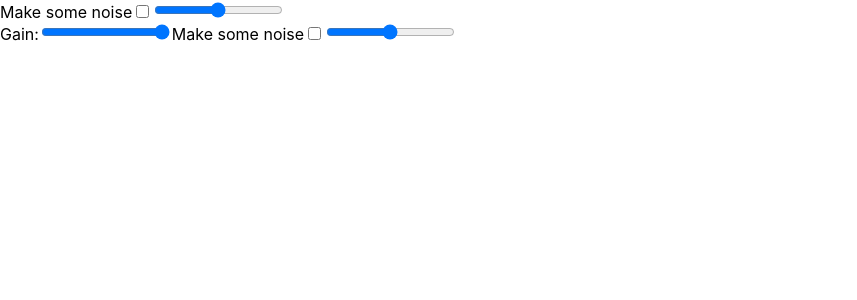
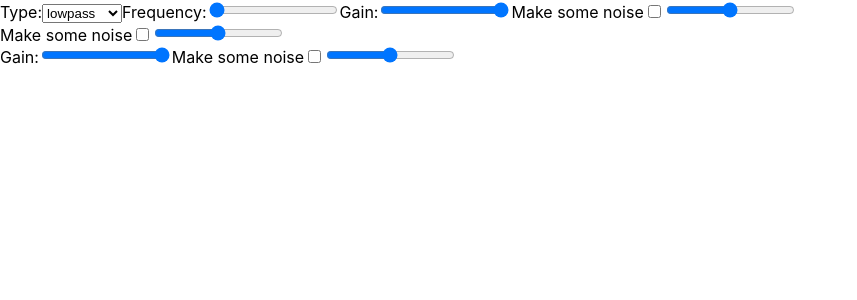
Before and after one commit to ath92/react-webaudio, a React (Create React App) app: page / in a window 1280 px wide. Shown: the top 300 px of the page, without its empty margins (0-857 px from the left). Built offline with nearby package versions, Linux system fonts and the light colour scheme.

Commit message:
Added BiQuadFilterNode

```diff
--- a/src/App.tsx
+++ b/src/App.tsx
@@ -2,10 +2,14 @@ import React from 'react';
 import OscillatorNode from './components/OscillatorNode';
 import AudioContextNode from './components/AudioContextNode';
 import GainNode from './components/GainNoide';
+import BiQuadFilterNode from './components/BiQuadFilterNode';
 
 const App: React.FC = () => {
   return (
     <AudioContextNode>
+      <BiQuadFilterNode>
+        <OscillatorNode />
+      </BiQuadFilterNode>
       <OscillatorNode />
       <GainNode>
         <OscillatorNode />
--- /dev/null
+++ b/src/components/BiQuadFilterNode.tsx
@@ -0,0 +1,85 @@
+import React, { FC, useContext, useEffect, useState } from 'react';
+import DestinationContext from '../context/DestinationContext';
+import AudioContextContext from '../context/AudioContextContext';
+
+const gainRange = 100;
+
+interface Props {
+    frequency?: number,
+    detune?: number,
+    Q?: number,
+    gain?: number,
+    type?: string,
+}
+
+const BiQuadFilterNode: FC<Props> = props => {
+    const audioCtx = useContext(AudioContextContext);
+    const destination = useContext(DestinationContext);
+    const [frequency, setFrequency] = useState(props.frequency || 100);
+    const [gain, setGain] = useState(props.gain || 1);
+    const [filterNode] = useState<BiquadFilterNode>(audioCtx.createBiquadFilter());
+
+    // connect node
+    useEffect(() => {
+        filterNode.connect(destination);
+        return () => filterNode.disconnect(destination);
+    }, [audioCtx]);
+
+    // handle updates to gain
+    useEffect(() => {
+        filterNode.gain.setValueAtTime(gain, audioCtx.currentTime);
+    }, [gain]);
+
+    // handle updates to frequency
+    useEffect(() => {
+        filterNode.frequency.setValueAtTime(frequency, audioCtx.currentTime);
+    }, [frequency]);
+
+    const onGainChange = (e: React.ChangeEvent<HTMLInputElement>) => {
+        const value = parseInt(e.target.value) / gainRange;
+        setGain(value);
+    }
+
+    const onFrequencyChange = (e: React.ChangeEvent<HTMLInputElement>) => {
+        const value = parseInt(e.target.value);
+        setFrequency(value);
+    }
+
+    const onTypeChange = (e: React.ChangeEvent<HTMLSelectElement>) => {
+        console.log(e.target.value);
+        filterNode.type = e.target.value as BiquadFilterType;
+    }
+
+    return (
+        <div>
+            <label>
+                Type:
+                <select onChange={onTypeChange}>
+                    <option>lowpass</option>
+                    <option>highpass</option>
+                    <option>bandpass</option>
+                    <option>lowshelf</option>
+                    <option>highshelf</option>
+                    <option>notch</option>
+                    <option>allpass</option>
+                </select>
+            </label>
+
+            <label>
+                Frequency:
+                <input type="range" value={frequency} min="0" max="20000" onChange={onFrequencyChange} />
+            </label>
+
+            <label>
+                Gain:
+                <input type="range" value={gain * gainRange} min="0" max={gainRange} onChange={onGainChange} />
+            </label>
+
+            <DestinationContext.Provider value={filterNode}>
+                { props.children }
+            </DestinationContext.Provider>
+        </div>
+    );
+}
+
+export default BiQuadFilterNode;
--- a/src/components/OscillatorNode.tsx
+++ b/src/components/OscillatorNode.tsx
@@ -17,11 +17,12 @@ const OscillatorComponent : FC<Props> = props => {
 
     useEffect(() => {
         if (makeNoise) {
-            oscillator.type = 'square';
-            oscillator.connect(destination);
-            oscillator.start();
-            setOscillator(oscillator);
-            return () => oscillator.stop();
+            const node = audioCtx.createOscillator();
+            node.type = 'square';
+            node.connect(destination);
+            node.start();
+            setOscillator(node);
+            return () => node.stop();
         }
     }, [makeNoise, audioCtx, destination]);
 
```
